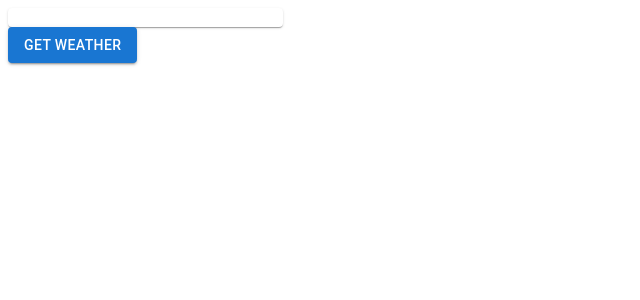
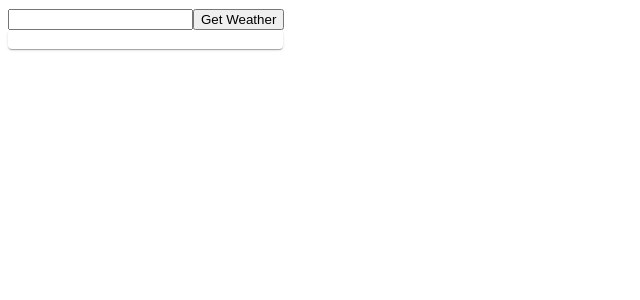
Before and after one commit to BriNelson/weather-react-app, a React (Create React App) app: page / in a window 1280 px wide. Shown: the top 300 px of the page, without its empty margins (0-640 px from the left). Built offline with nearby package versions, Linux system fonts and the light colour scheme.

Commit message:
fetching everything that needs to be fetched

```diff
--- a/src/App.js
+++ b/src/App.js
@@ -1,5 +1,5 @@
 import { useState, useEffect } from 'react';
-import { Button, Card, Box } from '@mui/material';
+import { Button, Card, Box, CardMedia, TextField } from '@mui/material';
 import './App.css';
 
 function Weather({temperature, weather, city}) {
@@ -16,11 +16,20 @@ function Weather({temperature, weather, city}) {
   )
 }
 
-function SevenDayForecast({ sevenDayTemp, sevenDayWeather }) {
+function SevenDayForecast({ sevenDayTemp, sevenDayWeather, sevenDayIcon }) {
   return (
     <>
+      <Card sx={{ maxWidth: 70 }}>
+      <CardMedia
+        component="img"
+        height="70"
+        image={"http://openweathermap.org/img/wn/"+ sevenDayIcon +"@2x.png"}
+        alt="Paella dish"
+      />
       <p>{sevenDayTemp}</p>
-      <p>{sevenDayWeather}</p>
+        <p>{sevenDayWeather}</p>
+
+        </Card>
     </>
   )
 }
@@ -31,13 +40,17 @@ function App() {
   const [localTemp, setlocalTemp] = useState([]);
   const [localWeather, setLocalWeather] = useState([]);
   const [dayList, setDayList] = useState([]);
+  const [chosenCity, setChosenCity] = useState('');
+
 
 
   async function getWeather() {
-    const response = await fetch('https://api.openweathermap.org/data/2.5/forecast/daily?q=London&units=imperial&cnt=7&appid=');
+
+
+    const response = await fetch('https://api.openweathermap.org/data/2.5/forecast/daily?q=London&units=imperial&cnt=7&appid=08e194dbf106b4a880235ddea75704dd');
     const data = await response.json()
 
-    console.log(data)
+    console.log(data.list)
        setlocalTemp(data.list[0].temp.day)
     setLocalWeather(data.list[0].weather[0].main)
     setCityName(data.city.name)
@@ -48,17 +61,25 @@ function App() {
 
 
 
-  console.log(localTemp)
+
   return (
     <>
-
+      <form>
+      <input
+        type="text"
+          value={chosenCity}
+          onChange={(e) => setChosenCity(e.target.value)}
+      ></input>
+      <button onClick={getWeather}>
+  Get Weather
+        </button>
+      </form>
+      {chosenCity}
       <Card sx={{ maxWidth: 275 }}>
         <Weather temperature={localTemp} weather={localWeather} city={cityName} />
         </Card>
 
-      <Button variant="contained" onClick={getWeather}>
-  Get Weather
-</Button>
+      {dayList.map(dayTest => (<SevenDayForecast sevenDayTemp={dayTest.temp.day} sevenDayWeather={dayTest.weather[0].main} sevenDayIcon={dayTest.weather[0].icon }/>))}
 
 </>
   );
```
